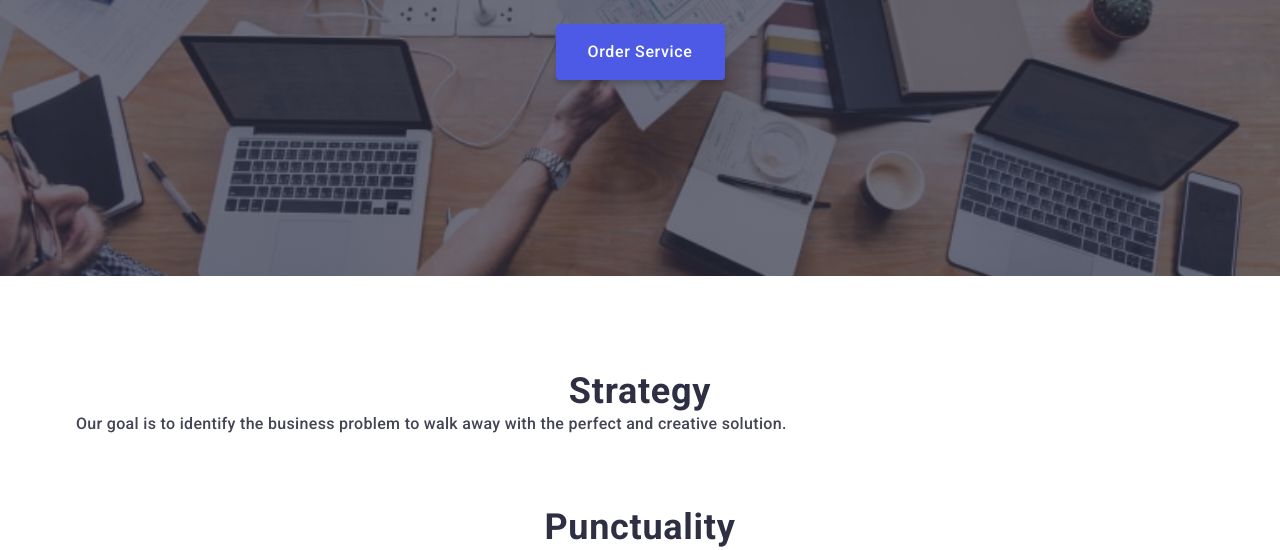
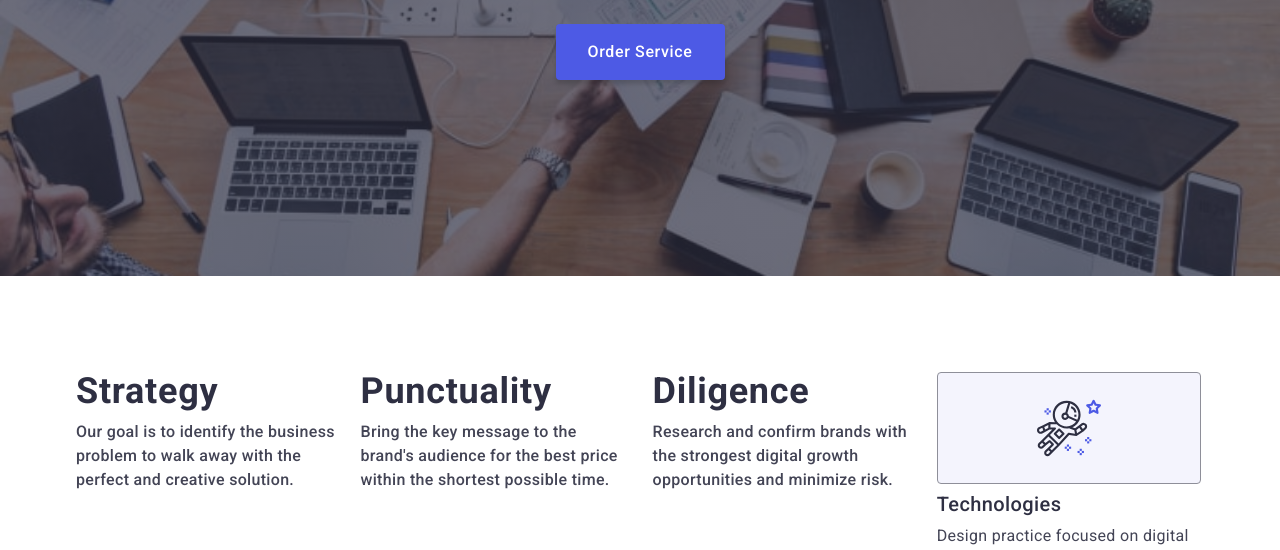
Before and after one commit to Xander83ua/goit-markup-hw-06, a plain HTML site: page index.html in a window 1280 px wide. Shown: the part 397-947 px from the top of the page. Drawn offline with nearby package versions, Linux system fonts and the light colour scheme.

Commit message:
section2

```diff
--- a/css/styles.css
+++ b/css/styles.css
@@ -486,11 +486,22 @@ cursor: pointer;
 .features {
     margin-top: 96px;
 }
-
+.visually {
+        position: absolute;
+        width: 1px;
+        height: 1px;
+        margin: -1px;
+        border: 0;
+        padding: 0;
+        white-space: nowrap;
+        clip-path: inset(100%);
+        clip: rect(0 0 0 0);
+        overflow: hidden;
+      }
 .feature-list:not(:last-child) {
 padding-bottom: 72px;
 
-}
+
 .feature-icon {
     display: none;
 }
@@ -512,3 +523,79 @@ line-height: 150%;
 letter-spacing: 0.02em;
 color: #434455;
 }
+
+ @media screen and (min-width: 768px) {
+   .features {
+ display: flex;
+    flex-wrap: wrap;
+    flex-direction: row;
+    gap: 72px 24px;
+
+}
+.feature-list {
+width: 356px;
+height: 120px;
+}
+.feature-name {
+       font-family: "Roboto", sans-serif;
+font-weight: 700;
+font-size: 36px;
+line-height: 111%;
+letter-spacing: 0.02em;
+color: #2e2f42;
+text-align: left;
+}
+.feature-description {
+    font-family: "Roboto", sans-serif;
+font-weight: 500;
+font-size: 16px;
+line-height: 150%;
+letter-spacing: 0.02em;
+color: #434455;
+}
+}
+
+ }
+
+ @media screen and (min-width: 1158px) {
+ .features {
+    display: flex;
+    gap: 24px;
+}
+    .feature-list {
+    width: calc(100%-3*24)/4;
+}
+.feature-icon {
+    border: 1px solid #8e8f99;
+    border-radius: 4px;
+    width: 264px;
+    height: 112px;
+    background: #f4f4fd;
+    display: flex;
+    align-items: center;
+    justify-content: center;
+    margin-bottom: 8px;
+}
+.feature-name {
+ font-family: "Roboto", sans-serif;
+    font-weight: 500;
+    font-size: 20px;
+
+    /* line-height: 24px; */
+    line-height: 120%;
+    letter-spacing: 0.02em;
+    color: #2e2f42;
+    margin-bottom: 8px;
+}
+.feature-description {
+       font-family: "Roboto", sans-serif;
+font-weight: 400;
+font-size: 16px;
+
+/* line-height: 24px; */
+line-height: 150%;
+letter-spacing: 0.02em;
+color: #434455;
+}
+
+ }
```
